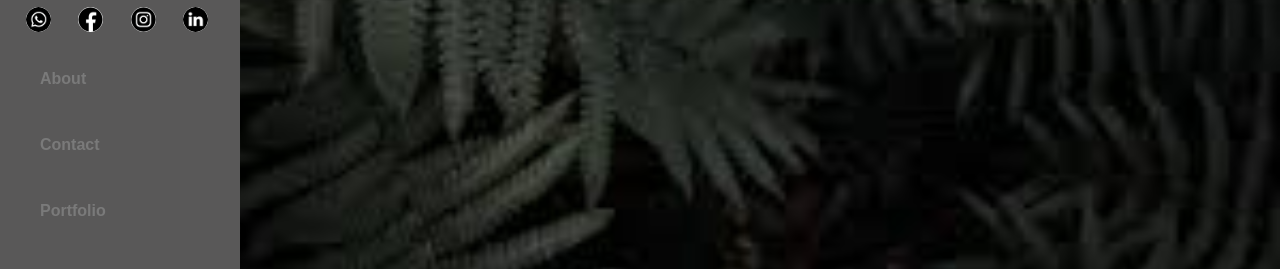
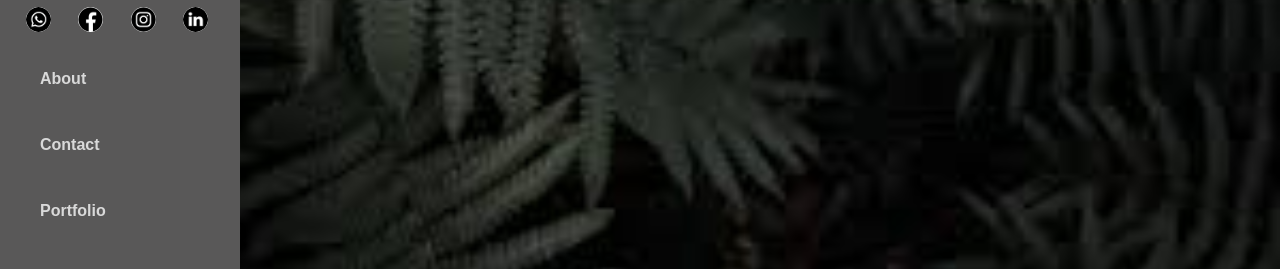
Before and after one commit to RafiRamadhan0910/vue, a Vue app: page / in a window 1280 px wide. Shown: the part 201-470 px from the top of the page. Built offline with nearby package versions, Linux system fonts and the light colour scheme.

Commit message:
Update mainStyle.css

```diff
--- a/public/mainStyle.css
+++ b/public/mainStyle.css
@@ -56,7 +56,7 @@ body{
 .sidebar li a{
 	text-decoration: none;
 	font-weight: 600;
-	color: #7A7A7A;
+	color: #D9D9D9;
 	transition: 1s;
 
 }
```
